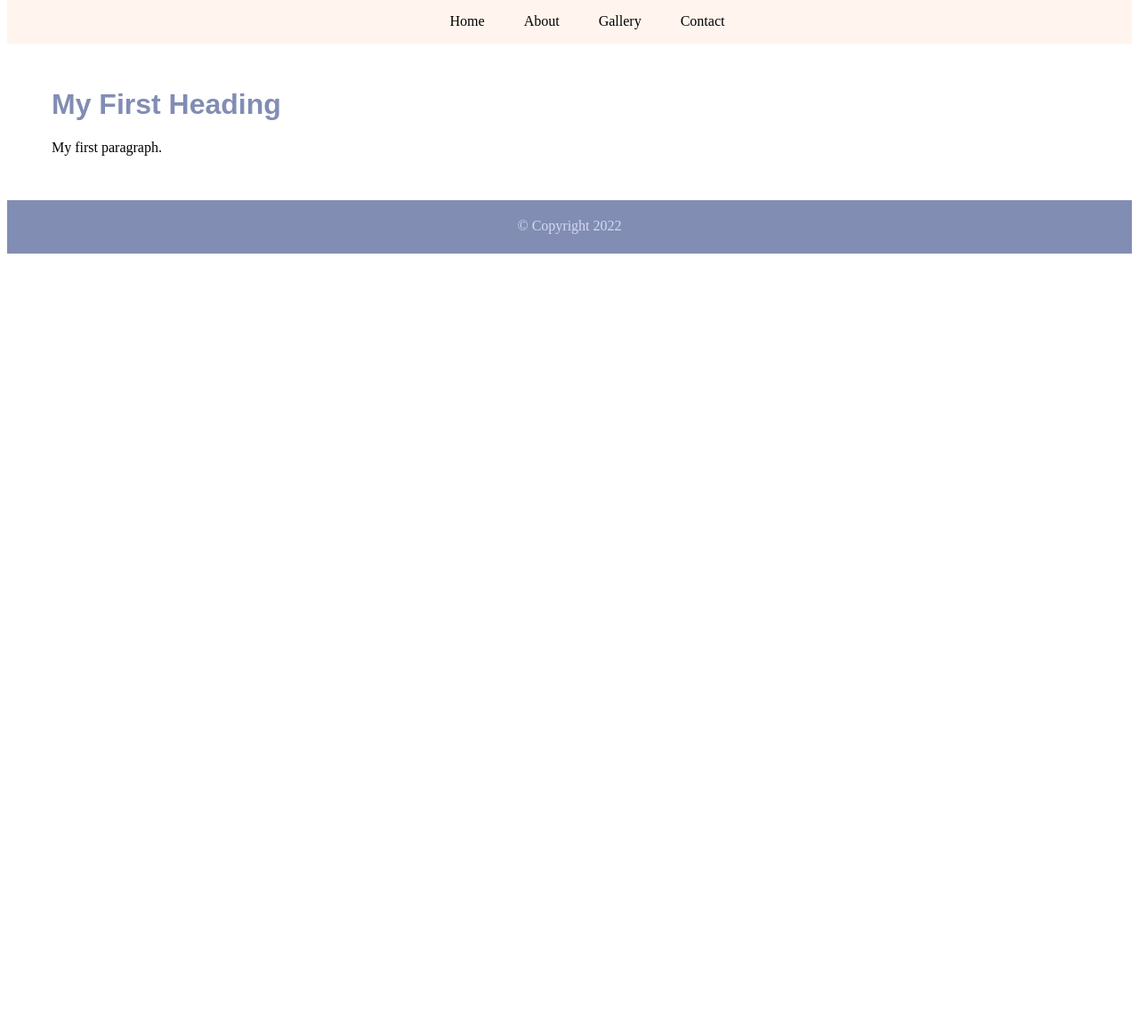
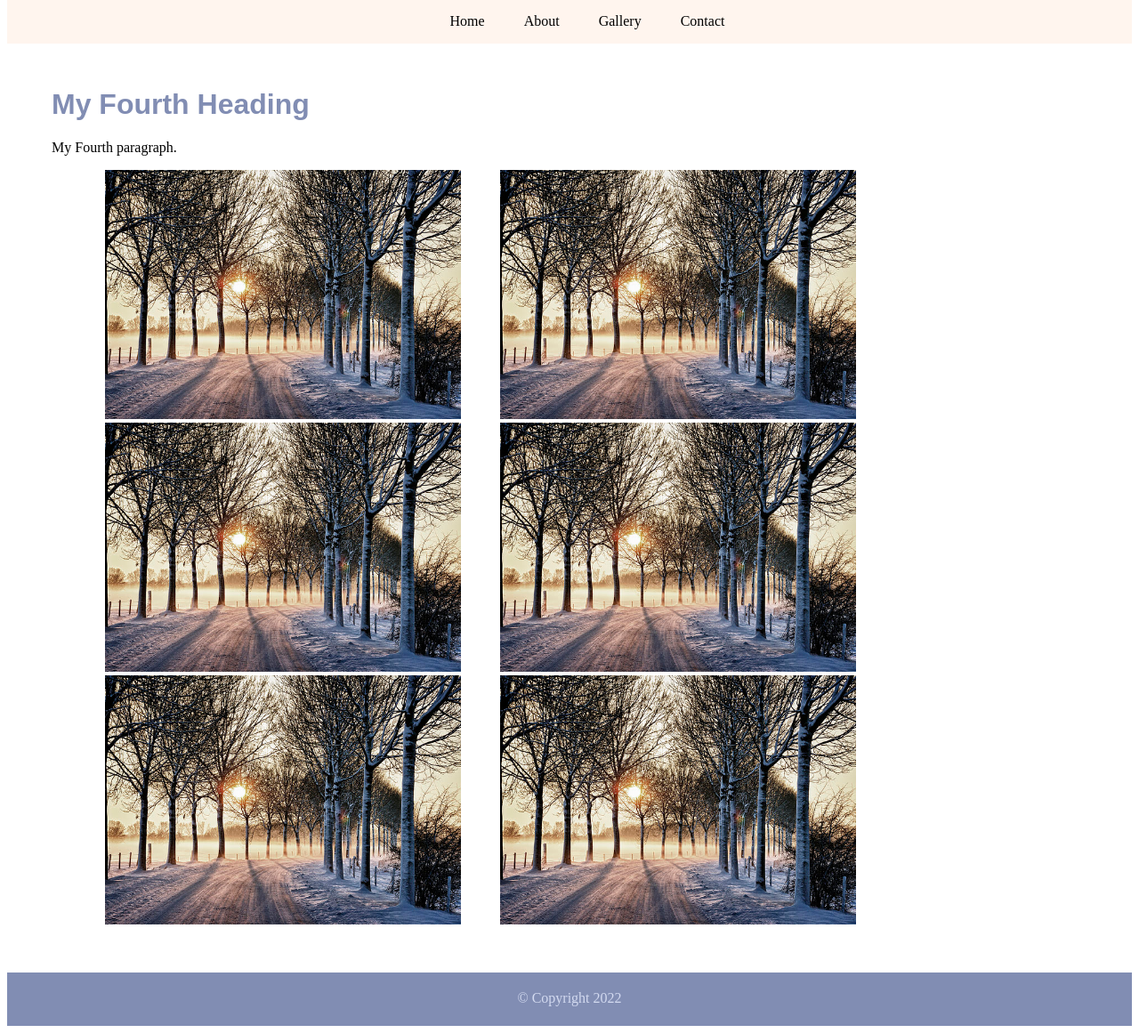
Before and after one commit to sophia0301/tutorial-website, a plain HTML site: page page4.html in a window 1280 px wide. Shown: the part 511-1672 px from the top of the page at 89% size. Before the commit the page ends 804 px from the top, so only its background shows below. Drawn offline with Linux system fonts and the light colour scheme.

Commit message:
added images on 4th page

```diff
--- a/page4.html
+++ b/page4.html
@@ -2,7 +2,7 @@
 <html>
 
     <head>
-        <title>My First Web Page</title>
+        <title>My Fourth Web Page</title>
         <link rel="stylesheet" href="style.css">
     </head>
 
@@ -25,8 +25,17 @@
 
         <!--Main Content -->
         <main>
-            <h1>My First Heading</h1>
-            <p>My first paragraph.</p>
+            <h1>My Fourth Heading</h1>
+            <p>My Fourth paragraph.</p>
+                <ul id="album">
+                    <li id="photo"><img src="images/winterland1.jpg"></li>
+                    <li id="photo"><img src="images/winterland2.jpg"></li>
+                    <li id="photo"><img src="images/winterland3.jpg"></li>
+                    <li id="photo"><img src="images/winterland4.jpg"></li>
+                    <li id="photo"><img src="images/winterland5.jpg"></li>
+                    <li id="photo"><img src="images/winterland6.jpg"></li>
+                </ul>
+
         </main>
         <!--End Main Content-->
 
--- a/style.css
+++ b/style.css
@@ -84,3 +84,14 @@ footer {
     padding-top: 20px;
     color: rgb(211, 218, 240);
 }
+/* page 4 */
+main #album #photo img{
+    width: 400px;
+}
+footer{
+    height: 40px;
+    background-color: rgb(129,141,179);
+    text-align: center;
+    padding-top: 20px;
+    color: rgb(211, 218, 240);
+}
```
